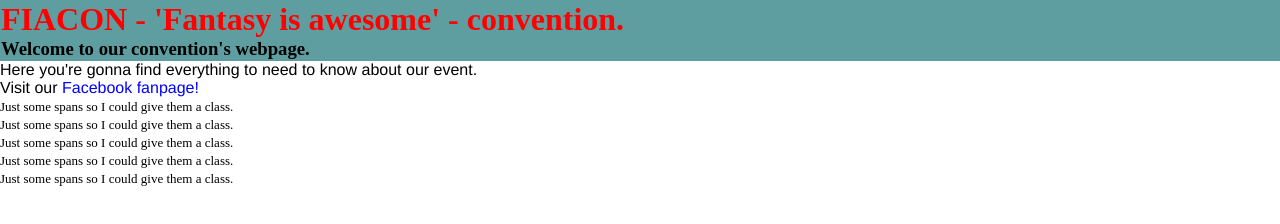
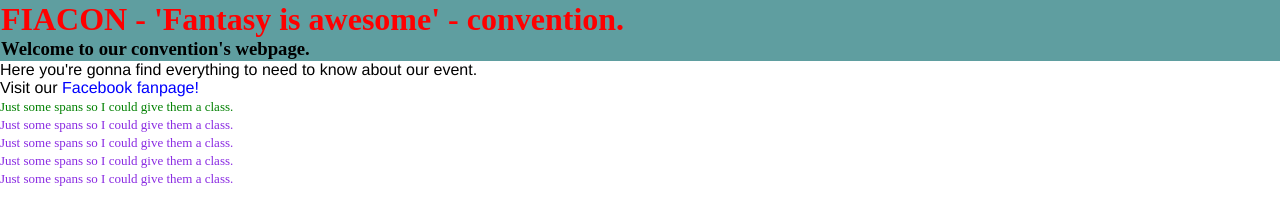
Before and after one commit to kekemato/css-exercises, a plain HTML site: page index.html in a window 1280 px wide. Drawn offline with Linux system fonts and the light colour scheme.

Commit message:
created a conflict as a means of exercise

```diff
--- a/css/main.css
+++ b/css/main.css
@@ -41,3 +41,7 @@ p {
  .test{
      font-size: 13px;
  }
+
+ span{
+     color: blue;
+ }
--- a/index.html
+++ b/index.html
@@ -4,6 +4,11 @@
     <meta charset="utf-8" />
     <title>Fantasy Festival Fiacon</title>
     <link rel="stylesheet" type="text/css" media="screen" href="css/main.css" />
+    <style>
+        span{
+            color:blueviolet;
+        }
+    </style>
 </head>
 <body>
     <!--header-->
@@ -14,7 +19,7 @@
     <!--end of the header-->
     <p>Here you're gonna find everything to need to know about our event.</p>
     <p>Visit our <a href="https://www.facebook.com" target="blank">Facebook fanpage!</a></p>
-    <span class="test">Just some spans so I could give them a class.</span> <br>
+    <span class="test" style="color: green;">Just some spans so I could give them a class.</span> <br>
     <span class="test">Just some spans so I could give them a class.</span> <br>
     <span class="test">Just some spans so I could give them a class.</span> <br>
     <span class="test">Just some spans so I could give them a class.</span> <br>
```
